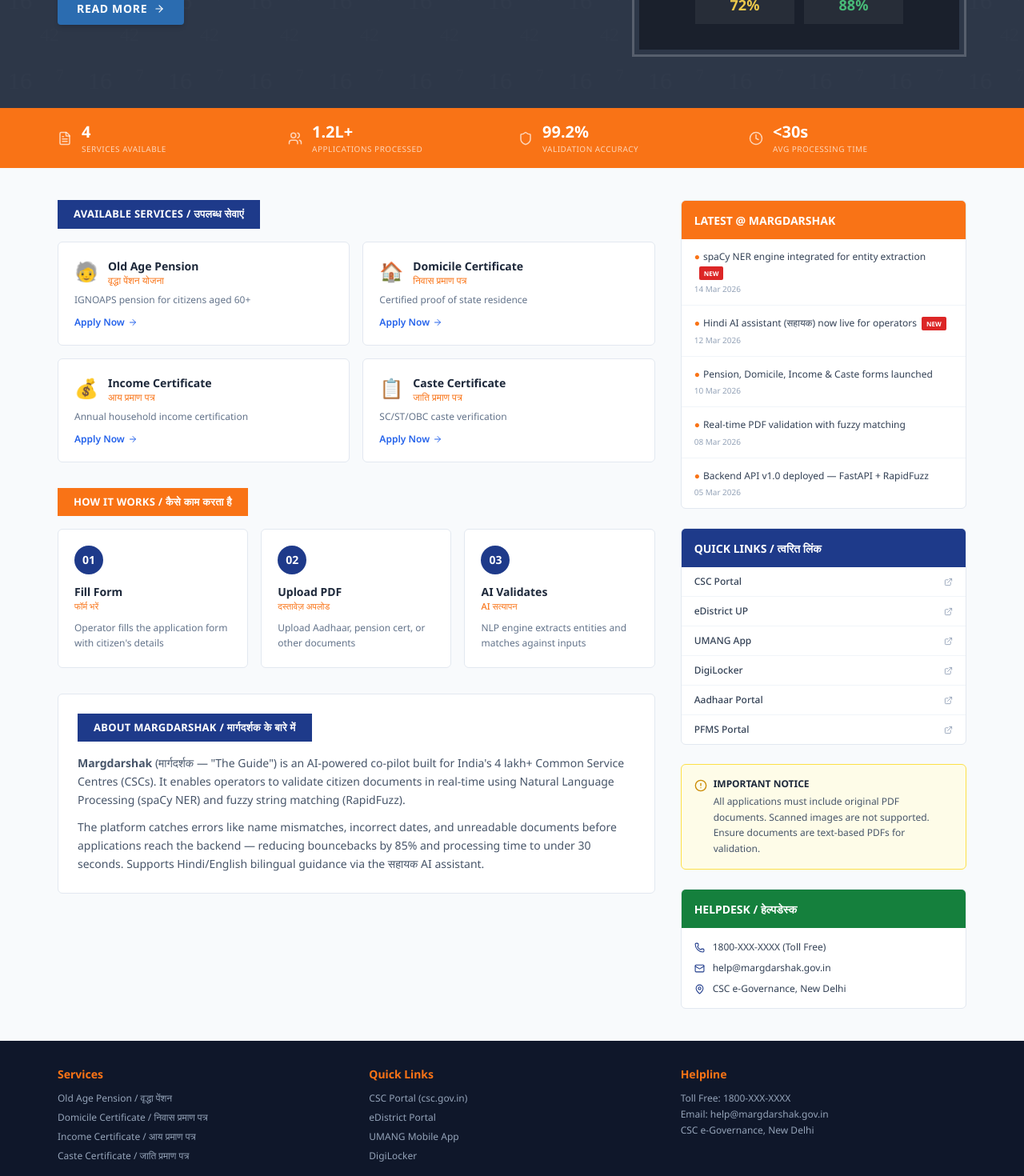
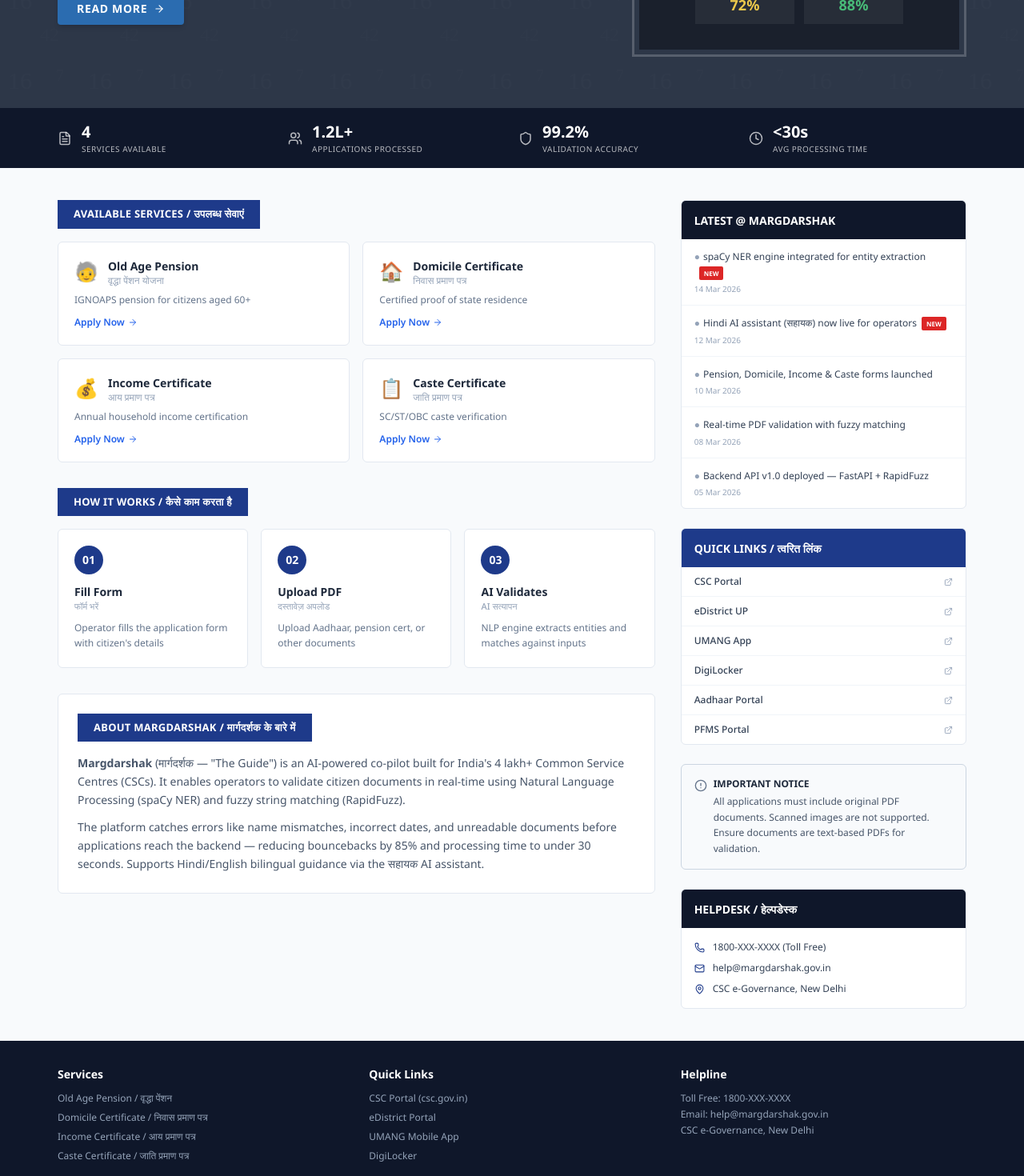
Before and after one commit to rohanstark-blip/MargdarshakCoPilot, a React (Vite) app in the folder frontend/: page / in a window 1280 px wide. Shown: the part 440-1910 px from the top of the page at 80% size. Built offline with nearby package versions, Linux system fonts and the light colour scheme.

Commit message:
Remove saffron/orange/green flag colors, use neutral navy/gray palette

```diff
--- a/frontend/src/components/FormShell.tsx
+++ b/frontend/src/components/FormShell.tsx
@@ -157,7 +157,7 @@
       {/* Page heading */}
       <div className="mb-6">
         <h1 className="text-xl font-bold text-gov-gray-800">{title}</h1>
-        <p className="text-sm text-gov-saffron font-medium">{titleHindi}</p>
+        <p className="text-sm text-gov-gray-500 font-medium">{titleHindi}</p>
       </div>
 
       <div className="grid lg:grid-cols-3 gap-6">
@@ -272,7 +272,7 @@
         {/* CHAT SIDEBAR (1/3) */}
         <section>
           <div className="bg-white rounded-md border border-gov-gray-200 shadow-sm flex flex-col h-[480px] lg:h-[600px] lg:sticky lg:top-4 overflow-hidden">
-            <div className="bg-gov-saffron text-white px-4 py-3 flex items-center justify-between">
+            <div className="bg-gov-blue text-white px-4 py-3 flex items-center justify-between">
               <span className="text-sm font-bold">सहायक / AI Help</span>
               <div className="flex items-center gap-1.5">
                 <div className="w-2 h-2 rounded-full bg-white/60 animate-pulse" />
--- a/frontend/src/components/Layout.tsx
+++ b/frontend/src/components/Layout.tsx
@@ -137,7 +137,7 @@
         <div className="max-w-[1200px] mx-auto px-4 lg:px-8 py-8">
           <div className="grid sm:grid-cols-3 gap-8 mb-6">
             <div>
-              <h4 className="text-sm font-bold mb-3 text-gov-saffron">Services</h4>
+              <h4 className="text-sm font-bold mb-3 text-white">Services</h4>
               <div className="space-y-2">
                 {navItems[1].children?.map((s) => (
                   <Link key={s.path} to={s.path} className="block text-xs text-gov-gray-400 hover:text-white transition-colors">
@@ -147,7 +147,7 @@
               </div>
             </div>
             <div>
-              <h4 className="text-sm font-bold mb-3 text-gov-saffron">Quick Links</h4>
+              <h4 className="text-sm font-bold mb-3 text-white">Quick Links</h4>
               <div className="space-y-2">
                 <span className="block text-xs text-gov-gray-400">CSC Portal (csc.gov.in)</span>
                 <span className="block text-xs text-gov-gray-400">eDistrict Portal</span>
@@ -156,7 +156,7 @@
               </div>
             </div>
             <div>
-              <h4 className="text-sm font-bold mb-3 text-gov-saffron">Helpline</h4>
+              <h4 className="text-sm font-bold mb-3 text-white">Helpline</h4>
               <p className="text-xs text-gov-gray-400">Toll Free: 1800-XXX-XXXX</p>
               <p className="text-xs text-gov-gray-400 mt-1">Email: help@margdarshak.gov.in</p>
               <p className="text-xs text-gov-gray-400 mt-1">CSC e-Governance, New Delhi</p>
--- a/frontend/src/index.css
+++ b/frontend/src/index.css
@@ -118,13 +118,3 @@
   font-size: 12px;
 }
 .chat-markdown hr { border: none; border-top: 1px solid #e2e8f0; margin: 8px 0; }
-
-.section-header-orange {
-  background: #f97316;
-  color: white;
-  padding: 8px 20px;
-  font-weight: 700;
-  font-size: 13px;
-  letter-spacing: 0.02em;
-  display: inline-block;
-}
--- a/frontend/src/pages/Home.tsx
+++ b/frontend/src/pages/Home.tsx
@@ -36,14 +36,14 @@
       {/* Announcement ticker */}
       <div className="bg-gov-blue-dark overflow-hidden">
         <div className="max-w-[1200px] mx-auto px-4 lg:px-8 py-2 flex items-center gap-3">
-          <span className="bg-gov-saffron text-white text-[10px] font-bold px-2 py-0.5 rounded-sm flex-shrink-0">
+          <span className="bg-gov-navy text-white text-[10px] font-bold px-2 py-0.5 rounded-sm flex-shrink-0">
             NOTICE
           </span>
           <div className="overflow-hidden flex-1">
             <div className="animate-marquee whitespace-nowrap">
               {announcements.concat(announcements).map((a, i) => (
                 <span key={i} className="text-xs text-gov-gray-300 mx-6">
-                  <span className="text-gov-saffron mr-1">●</span>{a}
+                  <span className="text-gov-gray-400 mr-1">●</span>{a}
                 </span>
               ))}
             </div>
@@ -106,7 +106,7 @@
       </div>
 
       {/* Stats bar */}
-      <div className="bg-gov-saffron">
+      <div className="bg-gov-navy">
         <div className="max-w-[1200px] mx-auto px-4 lg:px-8 py-4">
           <div className="grid grid-cols-2 lg:grid-cols-4 gap-4">
             {stats.map((s) => (
@@ -140,7 +140,7 @@
                       <span className="text-2xl">{s.icon}</span>
                       <div className="flex-1">
                         <h3 className="text-sm font-bold text-gov-gray-800">{s.title}</h3>
-                        <p className="text-xs text-gov-saffron font-medium">{s.hindi}</p>
+                        <p className="text-xs text-gov-gray-400 font-medium">{s.hindi}</p>
                       </div>
                     </div>
                     <p className="text-xs text-gov-gray-500 mb-3">{s.desc}</p>
@@ -154,7 +154,7 @@
 
             {/* How it works */}
             <div>
-              <div className="section-header-orange mb-4">HOW IT WORKS / कैसे काम करता है</div>
+              <div className="section-header mb-4">HOW IT WORKS / कैसे काम करता है</div>
               <div className="grid sm:grid-cols-3 gap-4">
                 {[
                   { step: "01", title: "Fill Form", hindi: "फॉर्म भरें", desc: "Operator fills the application form with citizen's details" },
@@ -166,7 +166,7 @@
                       {item.step}
                     </div>
                     <h4 className="text-sm font-bold text-gov-gray-800">{item.title}</h4>
-                    <p className="text-[11px] text-gov-saffron font-medium mb-2">{item.hindi}</p>
+                    <p className="text-[11px] text-gov-gray-400 font-medium mb-2">{item.hindi}</p>
                     <p className="text-xs text-gov-gray-500 leading-relaxed">{item.desc}</p>
                   </div>
                 ))}
@@ -194,14 +194,14 @@
 
             {/* Latest updates — like "LATEST @ NTA" */}
             <div className="bg-white rounded-md border border-gov-gray-200 overflow-hidden">
-              <div className="bg-gov-saffron text-white px-4 py-3">
+              <div className="bg-gov-navy text-white px-4 py-3">
                 <span className="text-sm font-bold">LATEST @ MARGDARSHAK</span>
               </div>
               <div className="divide-y divide-gov-gray-100 max-h-[380px] overflow-y-auto">
                 {updates.map((u, i) => (
                   <div key={i} className="px-4 py-3 hover:bg-gov-gray-50 transition-colors">
                     <p className="text-xs text-gov-gray-700 leading-relaxed">
-                      <span className="text-gov-saffron mr-1">●</span>
+                      <span className="text-gov-gray-400 mr-1">●</span>
                       {u.text}
                       {u.tag && (
                         <span className="inline-block bg-red-600 text-white text-[8px] font-bold px-1.5 py-0.5 rounded-sm ml-1.5 align-middle">
@@ -232,9 +232,9 @@
             </div>
 
             {/* Important notice */}
-            <div className="bg-gov-cream rounded-md border border-yellow-300 p-4">
+            <div className="bg-gov-gray-50 rounded-md border border-gov-gray-300 p-4">
               <div className="flex items-start gap-2">
-                <AlertCircle size={16} className="text-yellow-600 flex-shrink-0 mt-0.5" />
+                <AlertCircle size={16} className="text-gov-gray-500 flex-shrink-0 mt-0.5" />
                 <div>
                   <p className="text-xs font-bold text-gov-gray-800 mb-1">IMPORTANT NOTICE</p>
                   <p className="text-xs text-gov-gray-600 leading-relaxed">
@@ -247,7 +247,7 @@
 
             {/* Helpdesk */}
             <div className="bg-white rounded-md border border-gov-gray-200 overflow-hidden">
-              <div className="bg-gov-green text-white px-4 py-3">
+              <div className="bg-gov-navy text-white px-4 py-3">
                 <span className="text-sm font-bold">HELPDESK / हेल्पडेस्क</span>
               </div>
               <div className="p-4 space-y-2.5">
```
